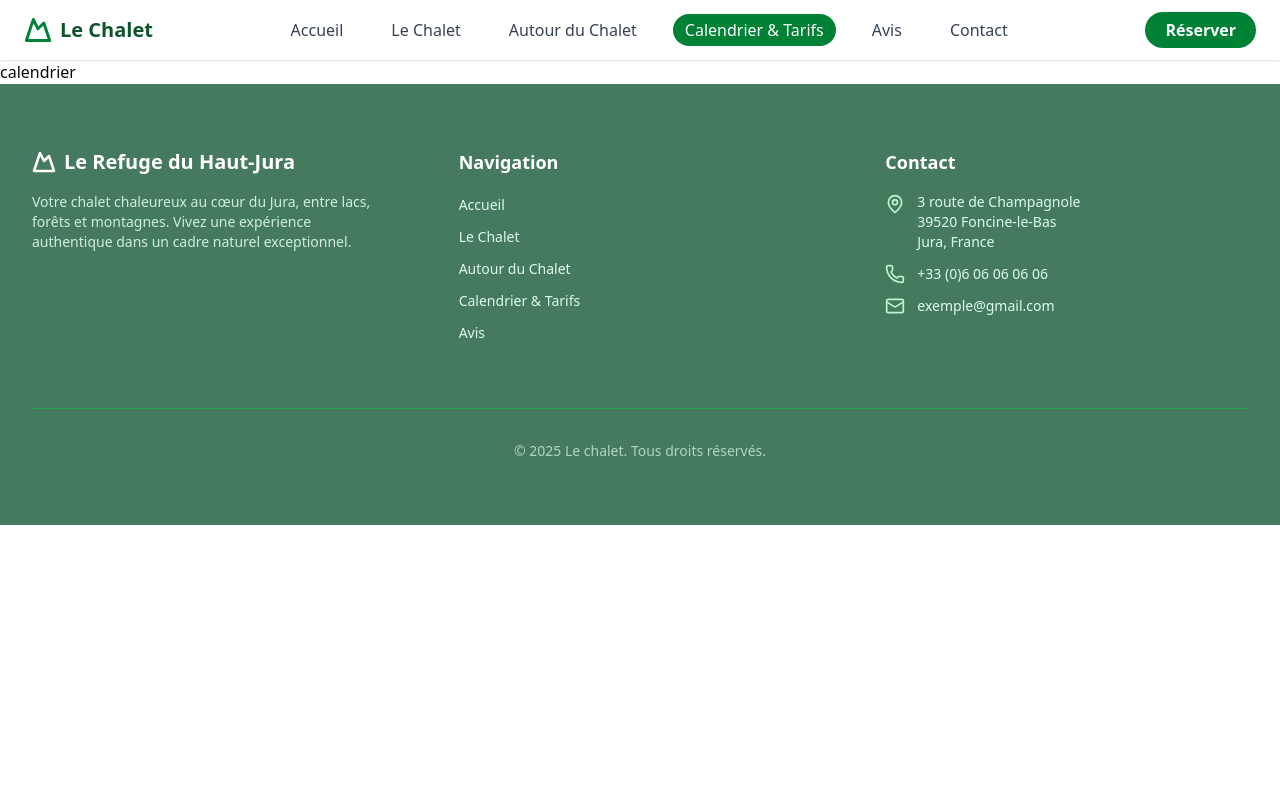
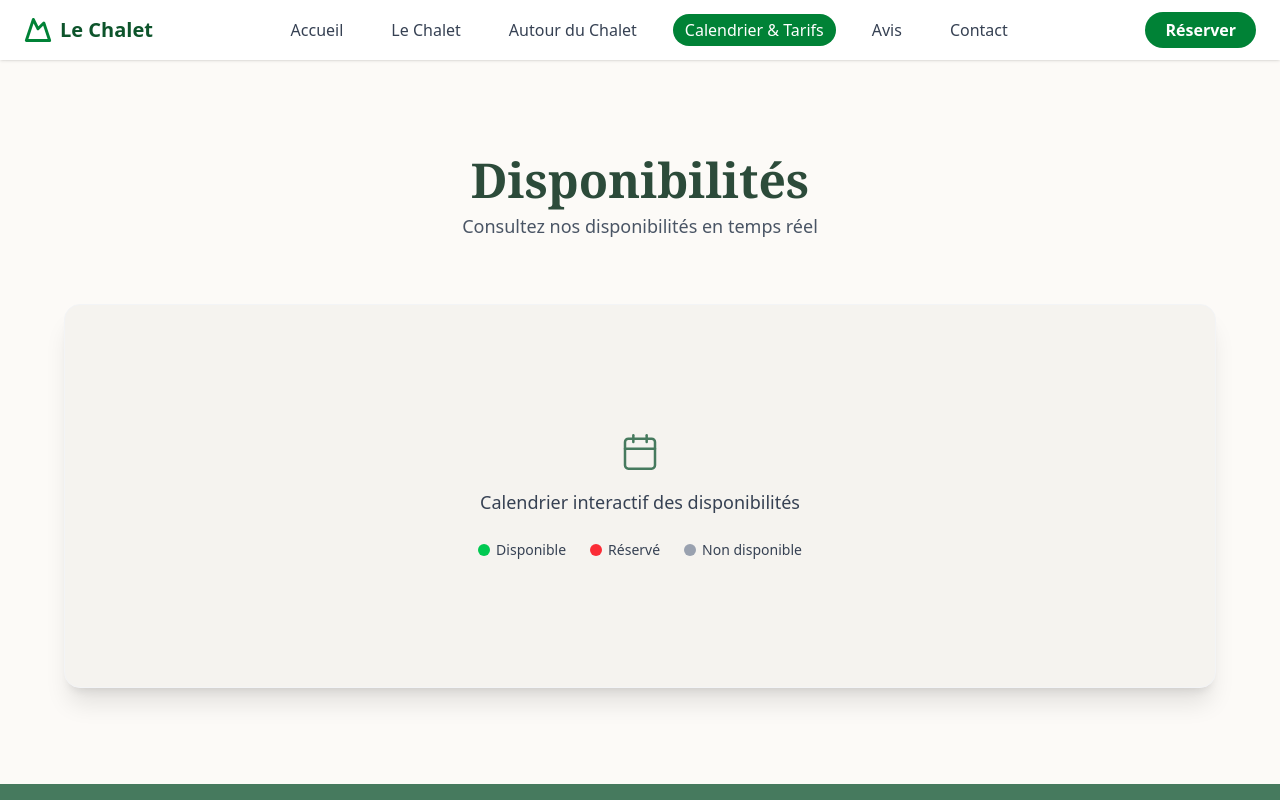
Before and after one commit to Augustin51/Chalet, a Next.js app: page /calendrier in a window 1280 px wide. Shown: the top 800 px of the page. Built offline with nearby package versions, Linux system fonts and the light colour scheme.

Commit message:
add availability component to calandarpage

```diff
--- a/app/calendrier/page.tsx
+++ b/app/calendrier/page.tsx
@@ -1,5 +1,9 @@
+import Availability from "@/components/Availability";
+
 export default function About() {
   return (
-    <h1>calendrier</h1>
+    <>
+    <Availability />
+    </>
   )
 }
--- /dev/null
+++ b/components/Availability.tsx
@@ -0,0 +1,45 @@
+import React from 'react';
+import { Calendar } from 'lucide-react';
+
+const LegendItem: React.FC<{ color: string; label: string }> = ({ color, label }) => (
+  <div className="flex items-center space-x-1.5">
+    <span className={`w-3 h-3 rounded-sm ${color}`}></span>
+    <span className="text-sm text-gray-700">{label}</span>
+  </div>
+);
+
+export default function Availability() {
+  return (
+    <section className="bg-[#fcfaf7] py-16 sm:py-20 md:py-24 px-4 sm:px-6 lg:px-8">
+      <div className="container mx-auto max-w-6xl">
+
+        <div className="text-center mb-12 sm:mb-16">
+          <h2 className="text-4xl sm:text-5xl font-serif font-bold text-[#2c4b3a] mb-2">
+            Disponibilités
+          </h2>
+          <p className="text-lg text-gray-600 max-w-2xl mx-auto">
+            Consultez nos disponibilités en temps réel
+          </p>
+        </div>
+
+        <div className="bg-[#f5f3ef] p-6 sm:p-10 rounded-2xl shadow-xl border border-gray-100 h-96 flex items-center justify-center">
+
+          <div className="text-center space-y-4">
+            <Calendar className="h-10 w-10 mx-auto text-[#467A5E]" strokeWidth={1.5} />
+
+            <p className="text-lg font-medium text-gray-700">
+              Calendrier interactif des disponibilités
+            </p>
+
+            <div className="flex justify-center space-x-6 pt-2">
+              <LegendItem color="bg-green-500" label="Disponible" />
+              <LegendItem color="bg-red-500" label="Réservé" />
+              <LegendItem color="bg-gray-400" label="Non disponible" />
+            </div>
+          </div>
+        </div>
+
+      </div>
+    </section>
+  );
+}
```
